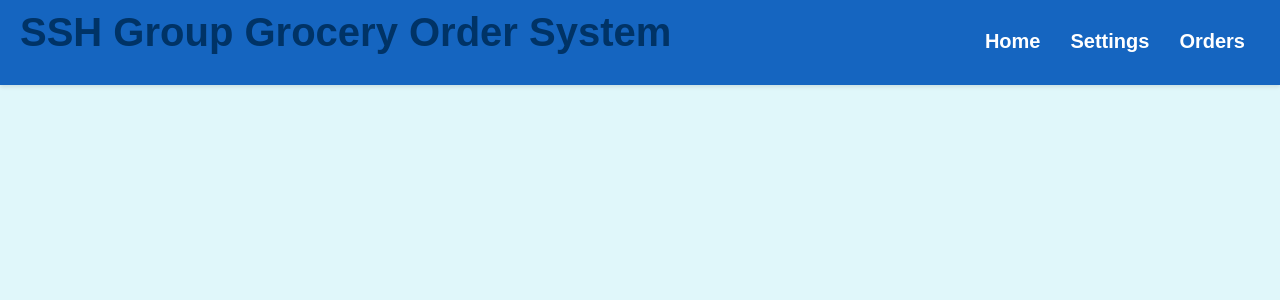
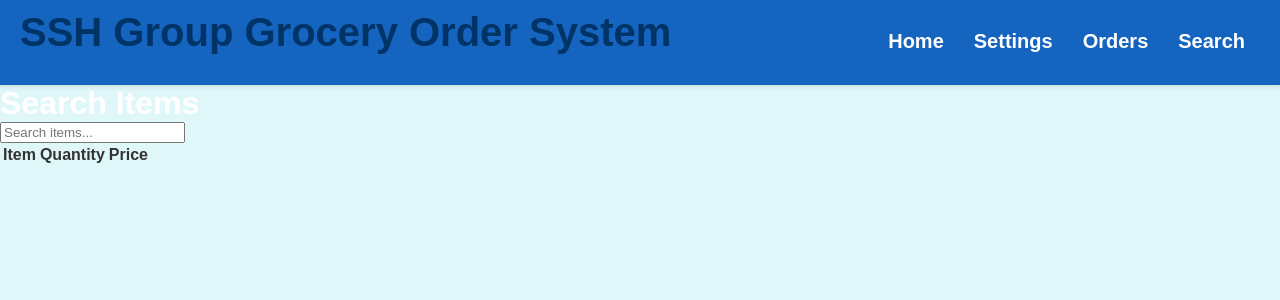
Before and after one commit to jackg1230/SSEP, a React (Create React App) app in the folder frontend/: page /search in a window 1280 px wide. Shown: the top 300 px of the page. Built offline with nearby package versions, Linux system fonts and the light colour scheme.

Commit message:
added search

```diff
--- a/frontend/src/App.js
+++ b/frontend/src/App.js
@@ -7,10 +7,11 @@ import LoginPage from './components/Login/LoginPage';
 import Homepage from './components/Homepage/Homepage';
 import SettingsPage from './components/Settings/SettingsPage';
 import GroupOrderPage from './components/GroupOrder/GroupOrderPage';
+import SearchPage from "./components/SearchPage/SearchPage";
 
 function AppContent() {
-    const location = useLocation(); // Moved inside Router
-    const showHeader = location.pathname !== '/'; // Show Header only if not on login page
+    const location = useLocation();
+    const showHeader = location.pathname !== "/";
 
     return (
       <>
@@ -20,6 +21,7 @@ function AppContent() {
           <Route path="/home" element={<Homepage />} />
           <Route path="/settings" element={<SettingsPage />} />
           <Route path="/orders" element={<GroupOrderPage />} />
+          <Route path="/search" element={<SearchPage />} />
         </Routes>
       </>
     );
@@ -29,7 +31,7 @@ function App() {
     return (
         <UserProvider>
             <Router>
-                <AppContent /> {/* Place AppContent inside the Router */}
+                <AppContent />
             </Router>
         </UserProvider>
     );
--- a/frontend/src/components/Header/Header.js
+++ b/frontend/src/components/Header/Header.js
@@ -23,6 +23,7 @@ function Header() {
                     <li><Link to="/home">Home</Link></li>
                     <li><Link to="/settings">Settings</Link></li>
                     <li><Link to="/orders">Orders</Link></li>
+                    <li><Link to="/search">Search</Link></li>
                 </ul>
             </nav>
         </header>
--- /dev/null
+++ b/frontend/src/components/SearchPage/SearchBar.js
@@ -0,0 +1,11 @@
+function SearchBar({ onSearch }) {
+  return (
+    <input
+      type="text"
+      placeholder="Search items..."
+      onChange={(e) => onSearch(e.target.value)}
+    />
+  );
+}
+
+export default SearchBar;
--- /dev/null
+++ b/frontend/src/components/SearchPage/SearchPage.js
@@ -0,0 +1,37 @@
+import React, { useState } from "react";
+import SearchBar from "./SearchBar";
+import StockTable from "./StockTable";
+
+function SearchPage() {
+  const [items, setItems] = useState([]); // State to store search results
+
+  const handleSearch = async (query) => {
+    if (!query) {
+      setItems([]); // Clear results if query is empty
+      return;
+    }
+
+    try {
+      const response = await fetch(`/api/search?q=${query}`); // Adjust API endpoint as needed
+      if (!response.ok) {
+        throw new Error("Failed to fetch results");
+      }
+
+      const data = await response.json();
+      setItems(data); // Assume API returns an array of items
+    } catch (error) {
+      console.error(error);
+      setItems([]); // Clear results on error
+    }
+  };
+
+  return (
+    <div>
+      <h1>Search Items</h1>
+      <SearchBar onSearch={handleSearch} />
+      <StockTable items={items} />
+    </div>
+  );
+}
+
+export default SearchPage;
--- /dev/null
+++ b/frontend/src/components/SearchPage/StockTable.js
@@ -0,0 +1,24 @@
+function StockTable({ items }) {
+  return (
+    <table className="stock-table">
+      <thead>
+        <tr>
+          <th>Item</th>
+          <th>Quantity</th>
+          <th>Price</th>
+        </tr>
+      </thead>
+      <tbody>
+        {items.map((item, index) => (
+          <tr key={index}>
+            <td>{item.name}</td>
+            <td>{item.quantity}</td>
+            <td>${item.price}</td>
+          </tr>
+        ))}
+      </tbody>
+    </table>
+  );
+}
+
+export default StockTable;
```
Also changed, not shown: frontend/src/components/Search/SearchBar.js (deleted, +0 -9 lines), frontend/src/components/Search/StockTable.js (deleted, +0 -22 lines). Lines whose indentation alone changed are shown as unchanged.
